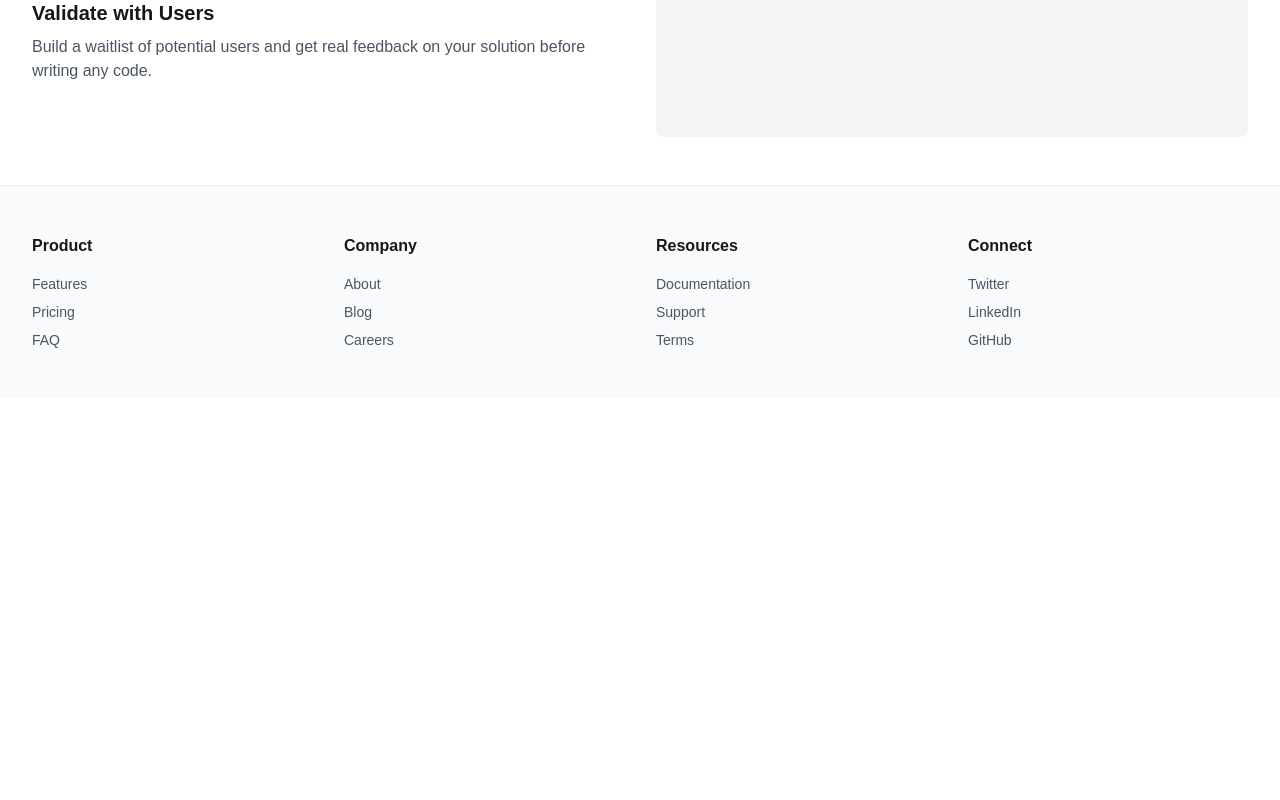
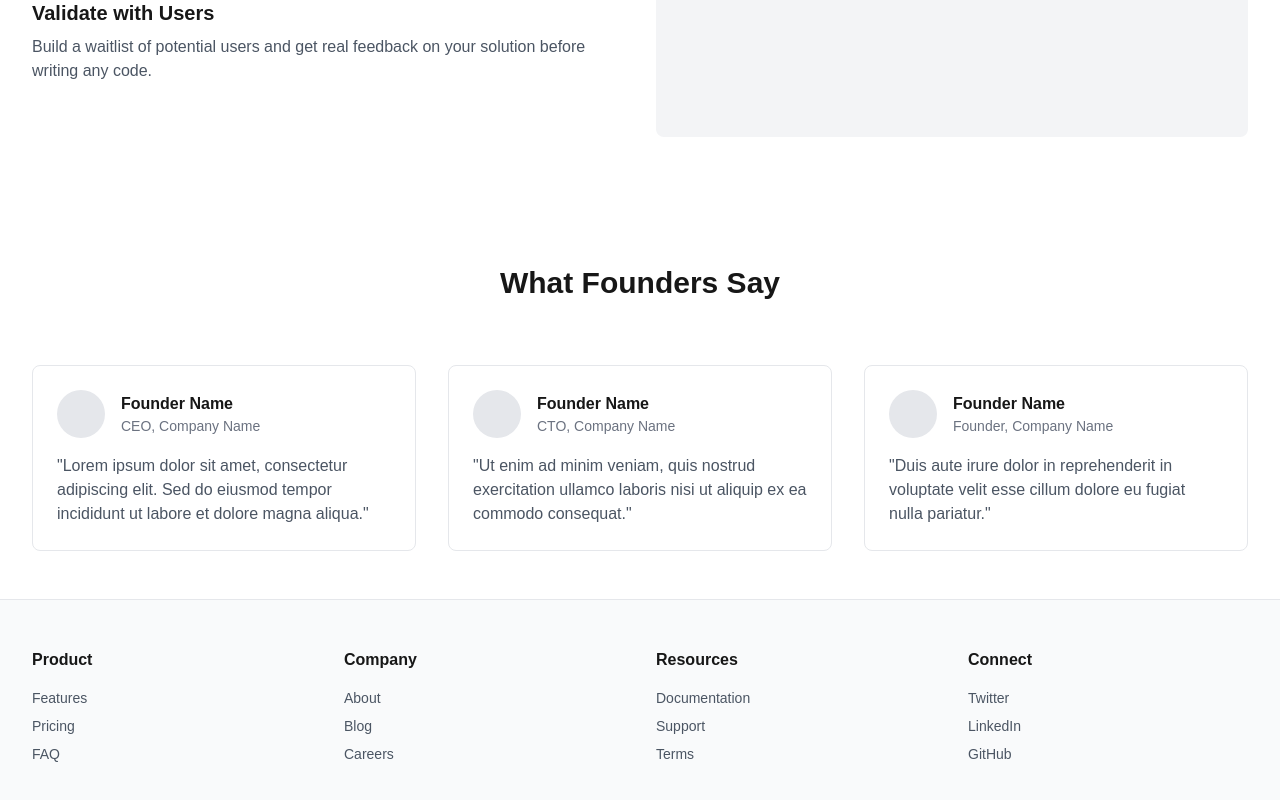
Before and after one commit to fattyspecspec/problemproof, a Next.js app: page / in a window 1280 px wide. Shown: the part 1647-2447 px from the top of the page. Before the commit the page ends 2045 px from the top, so only its background shows below. Built offline with nearby package versions, Linux system fonts and the light colour scheme.

Commit message:
Add testimonials section with placeholders

```diff
--- a/app/page.tsx
+++ b/app/page.tsx
@@ -122,6 +122,44 @@ export default function Home() {
             </div>
           </div>
         </div>
+
+        <div className="mt-32">
+          <h2 className="text-3xl font-bold text-center mb-16">What Founders Say</h2>
+          <div className="grid grid-cols-1 md:grid-cols-3 gap-8">
+            <div className="p-6 bg-white border rounded-lg hover:shadow-lg transition-shadow">
+              <div className="flex items-center mb-4">
+                <div className="w-12 h-12 bg-gray-200 rounded-full"></div>
+                <div className="ml-4">
+                  <div className="font-semibold">Founder Name</div>
+                  <div className="text-sm text-gray-500">CEO, Company Name</div>
+                </div>
+              </div>
+              <p className="text-gray-600">"Lorem ipsum dolor sit amet, consectetur adipiscing elit. Sed do eiusmod tempor incididunt ut labore et dolore magna aliqua."</p>
+            </div>
+
+            <div className="p-6 bg-white border rounded-lg hover:shadow-lg transition-shadow">
+              <div className="flex items-center mb-4">
+                <div className="w-12 h-12 bg-gray-200 rounded-full"></div>
+                <div className="ml-4">
+                  <div className="font-semibold">Founder Name</div>
+                  <div className="text-sm text-gray-500">CTO, Company Name</div>
+                </div>
+              </div>
+              <p className="text-gray-600">"Ut enim ad minim veniam, quis nostrud exercitation ullamco laboris nisi ut aliquip ex ea commodo consequat."</p>
+            </div>
+
+            <div className="p-6 bg-white border rounded-lg hover:shadow-lg transition-shadow">
+              <div className="flex items-center mb-4">
+                <div className="w-12 h-12 bg-gray-200 rounded-full"></div>
+                <div className="ml-4">
+                  <div className="font-semibold">Founder Name</div>
+                  <div className="text-sm text-gray-500">Founder, Company Name</div>
+                </div>
+              </div>
+              <p className="text-gray-600">"Duis aute irure dolor in reprehenderit in voluptate velit esse cillum dolore eu fugiat nulla pariatur."</p>
+            </div>
+          </div>
+        </div>
       </div>
     </main>
 
@@ -165,4 +203,4 @@ export default function Home() {
     </footer>
     </>
   )
-}
+ }
```
